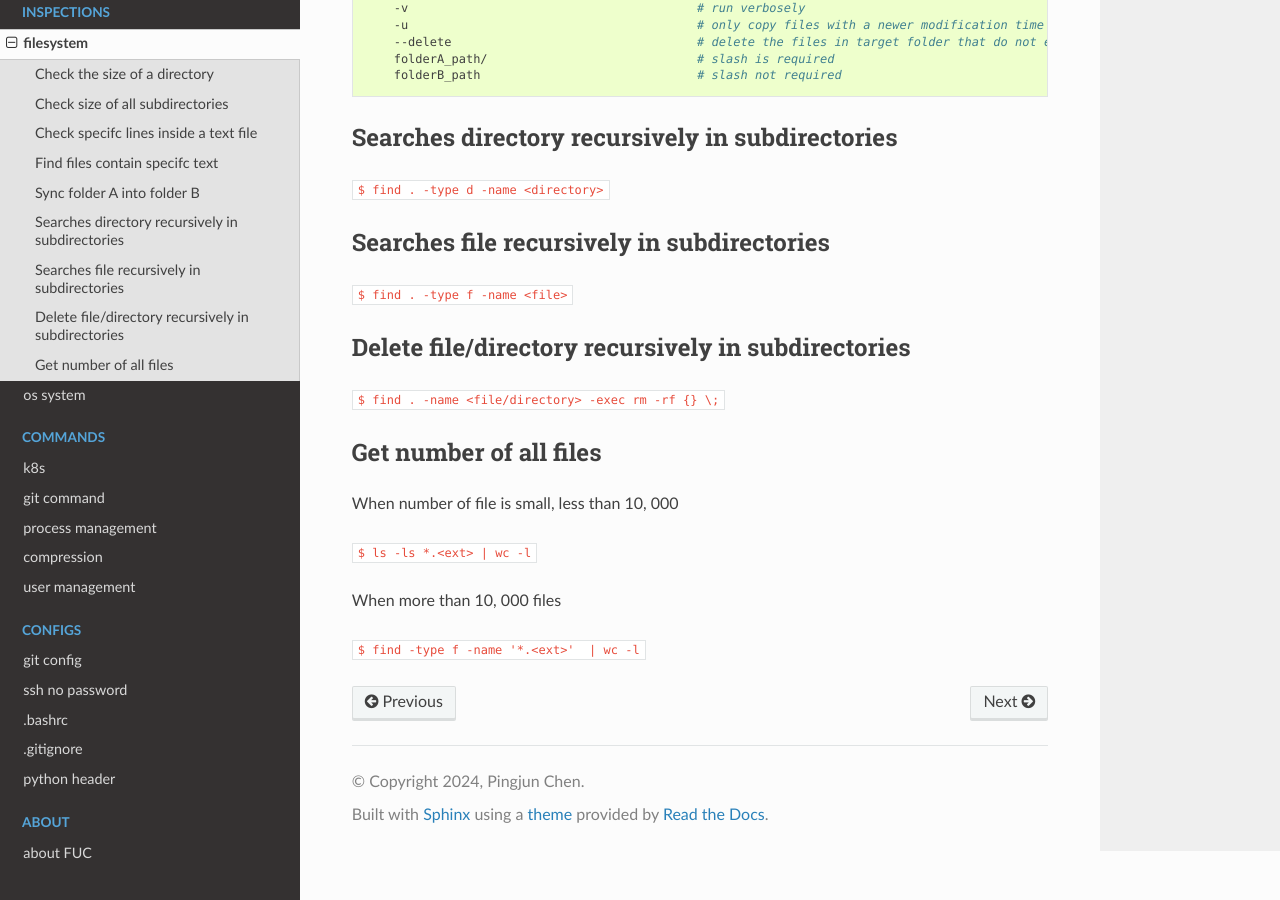
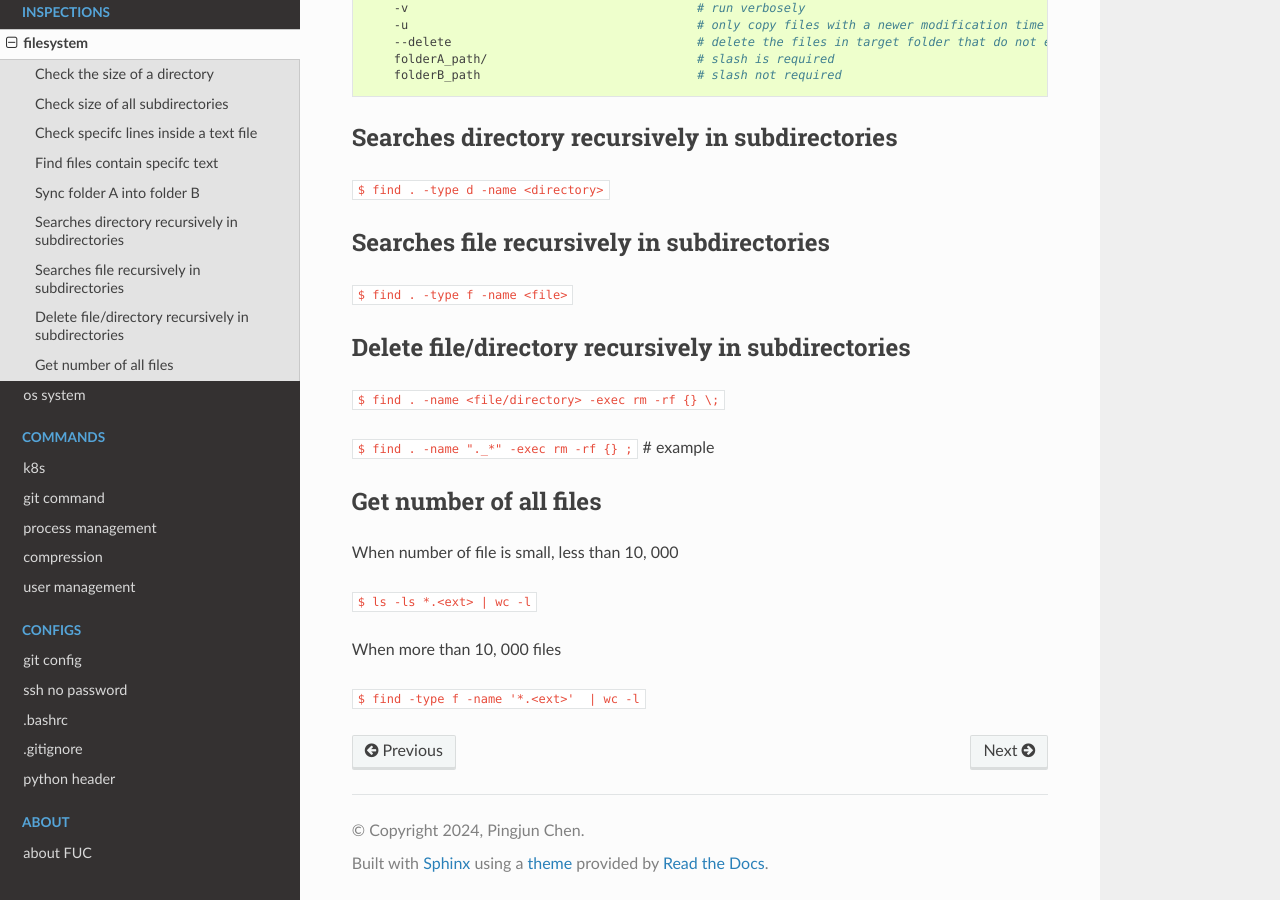
Before and after one commit to PingjunChen/FUC, a Sphinx documentation site: the page built from docs/filesystem.rst, in a window 1280 px wide and 900 px high, scrolled down 699 px. Built offline with Sphinx 7.4.7 and the Read the Docs theme 2.0.0, drawn with Linux system fonts in a browser that asks for light colours.

Commit message:
Update filesystem.rst
add an example of recursively removing files/folders

```diff
--- a/docs/filesystem.rst
+++ b/docs/filesystem.rst
@@ -51,6 +51,8 @@ Delete file/directory recursively in subdirectories
 
 :code:`$ find . -name <file/directory> -exec rm -rf {} \\;`
 
+:code:`$ find . -name "._*" -exec rm -rf {} \;` # example
+
 Get number of all files
 --------
 When number of file is small, less than 10, 000
```
